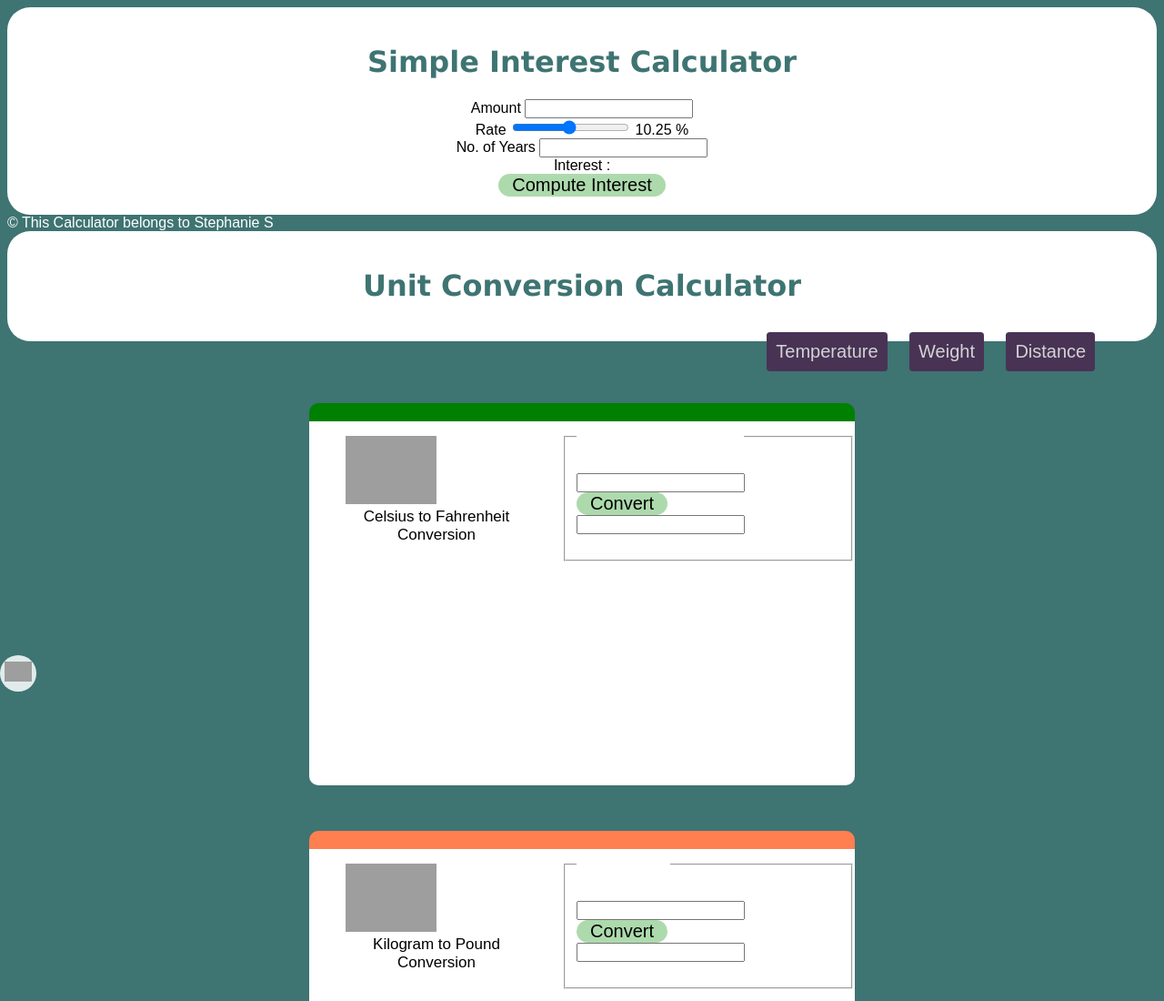
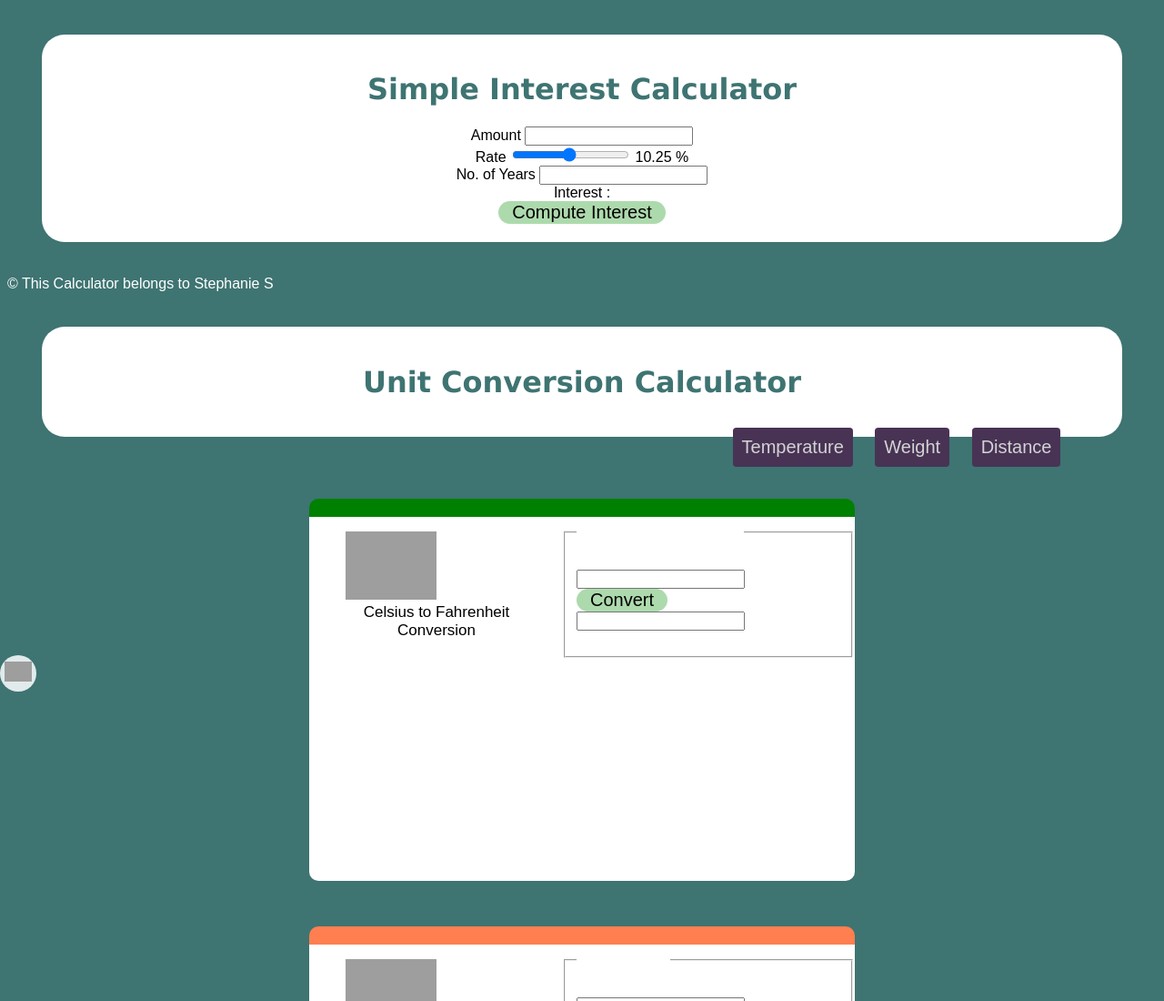
Before and after one commit to scmsal/calculator, a plain HTML site: page index.html in a window 1280 px wide. Shown: the top 1100 px of the page at 91% size. Drawn offline with Linux system fonts and the light colour scheme; grey boxes are pictures that could not be loaded.

Commit message:
style update

```diff
--- a/index.html
+++ b/index.html
@@ -6,7 +6,7 @@
         <link rel="stylesheet" href="style.css">
     </head>
     <body>
-        <div class="maindiv">
+        <div class="simple_interest">
             <h1>Simple Interest Calculator</h1>
 
             Amount <input type="number"  id="principal">  <br/>
@@ -43,7 +43,7 @@
              &#169; This Calculator belongs to Stephanie S
         </footer>
 
-    <div class="second_div">
+    <div class="unit_conversion">
         <section id="home"></section>
         <h1>Unit Conversion Calculator</h1>
 
--- a/style.css
+++ b/style.css
@@ -7,18 +7,20 @@ h1{
     color:rgb(62, 116, 114);
     font-family: verdana;
     }
-.maindiv {
+.simple_interest {
     background-color: white;
     color: black ;
     padding: 20px;
+    margin:1cm;
     border-radius: 25px;
     text-align: center;
 }
 
-.second_div{
+.unit_conversion{
     background-color: white;
     color: black ;
     padding: 20px;
+    margin:1cm;
     border-radius: 25px;
     text-align: center;
 
```
